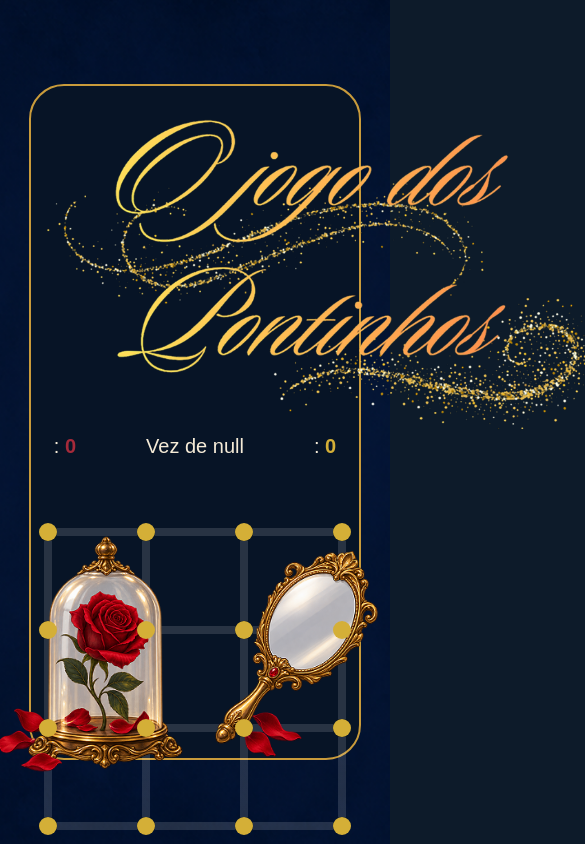
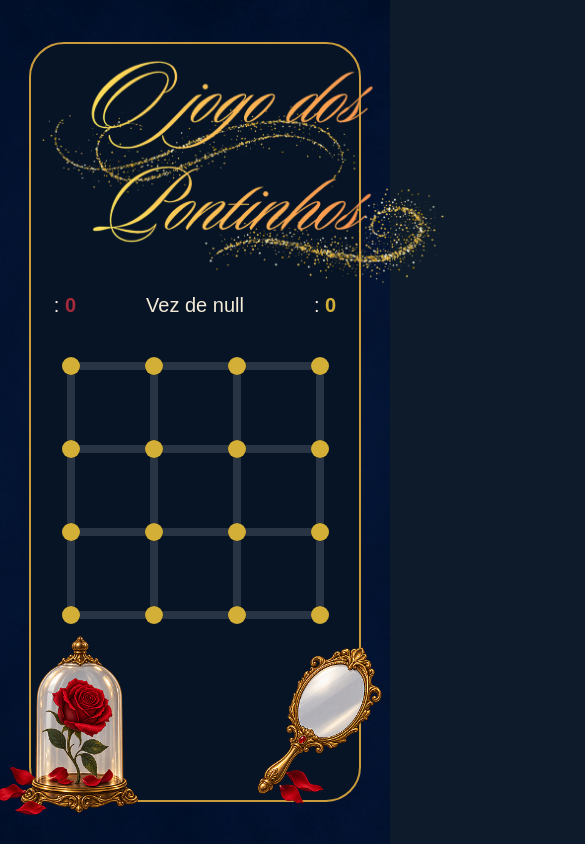
Before and after one commit to DboraGomes/jogo-dos-pontinhos, a plain HTML site: page jogo.html in a window 390 px wide. Shown: the top 844 px of the page, 585 px wide, since content can reach past the window. Drawn offline with Linux system fonts and the light colour scheme.

Commit message:
adicionando responsividade

```diff
--- a/style.css
+++ b/style.css
@@ -562,3 +562,78 @@ body {
 .quadrado-j2 {
     background-color: rgba(212, 175, 55, 0.35);
 }
+
+/* =========================
+   RESPONSIVIDADE
+========================= */
+
+@media (max-height: 850px) {
+
+    .moldura-inicial,
+    .moldura-como-jogar,
+    .moldura-jogadores,
+    .moldura-jogo {
+        height: 90vh;
+    }
+
+    /* Logos */
+
+    .logo {
+        width: 650px;
+        top: 5px;
+    }
+
+    .logo-como-jogar {
+        width: 400px;
+    }
+
+    .logo-jogadores {
+        width: 500px;
+        margin: 5px auto;
+    }
+
+    .logo-jogo {
+        width: 430px;
+        margin: 0 auto -20px;
+    }
+
+    /* Decorações */
+
+    .redoma,
+    .espelho {
+        width: 145px;
+    }
+
+    /* Tela inicial */
+
+    .botoes-iniciais {
+        top: 65%;
+    }
+
+    /* Jogadores */
+
+    .campos-jogadores {
+        margin-top: 10px;
+    }
+
+    /* Placar */
+
+    .moldura-jogo .placar {
+        margin-bottom: 20px;
+    }
+
+    /* Tabuleiro */
+
+    .horizontal {
+        width: 65px;
+    }
+
+    .vertical {
+        height: 65px;
+    }
+
+    .espaco {
+        width: 65px;
+        height: 65px;
+    }
+}
```
